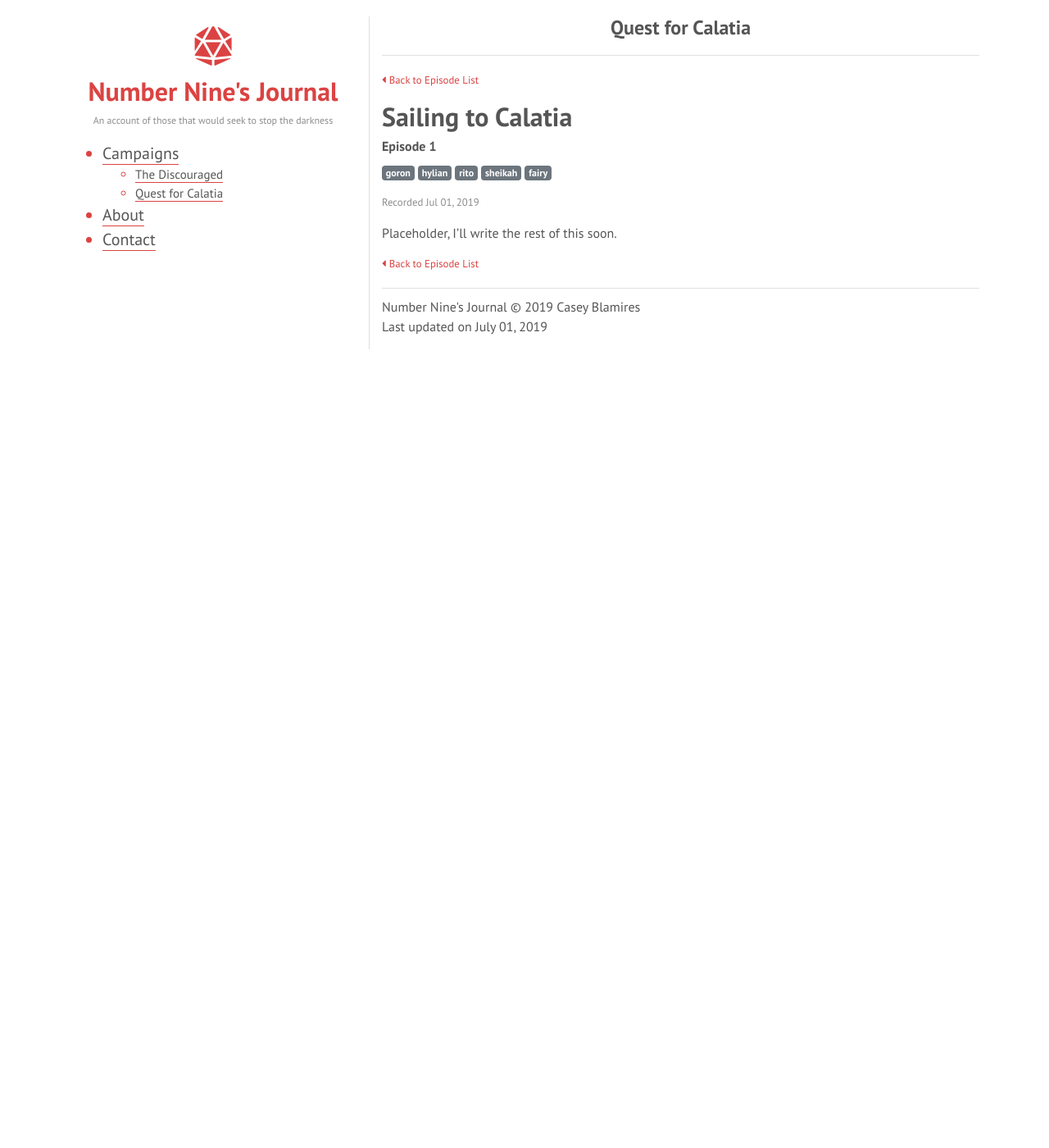
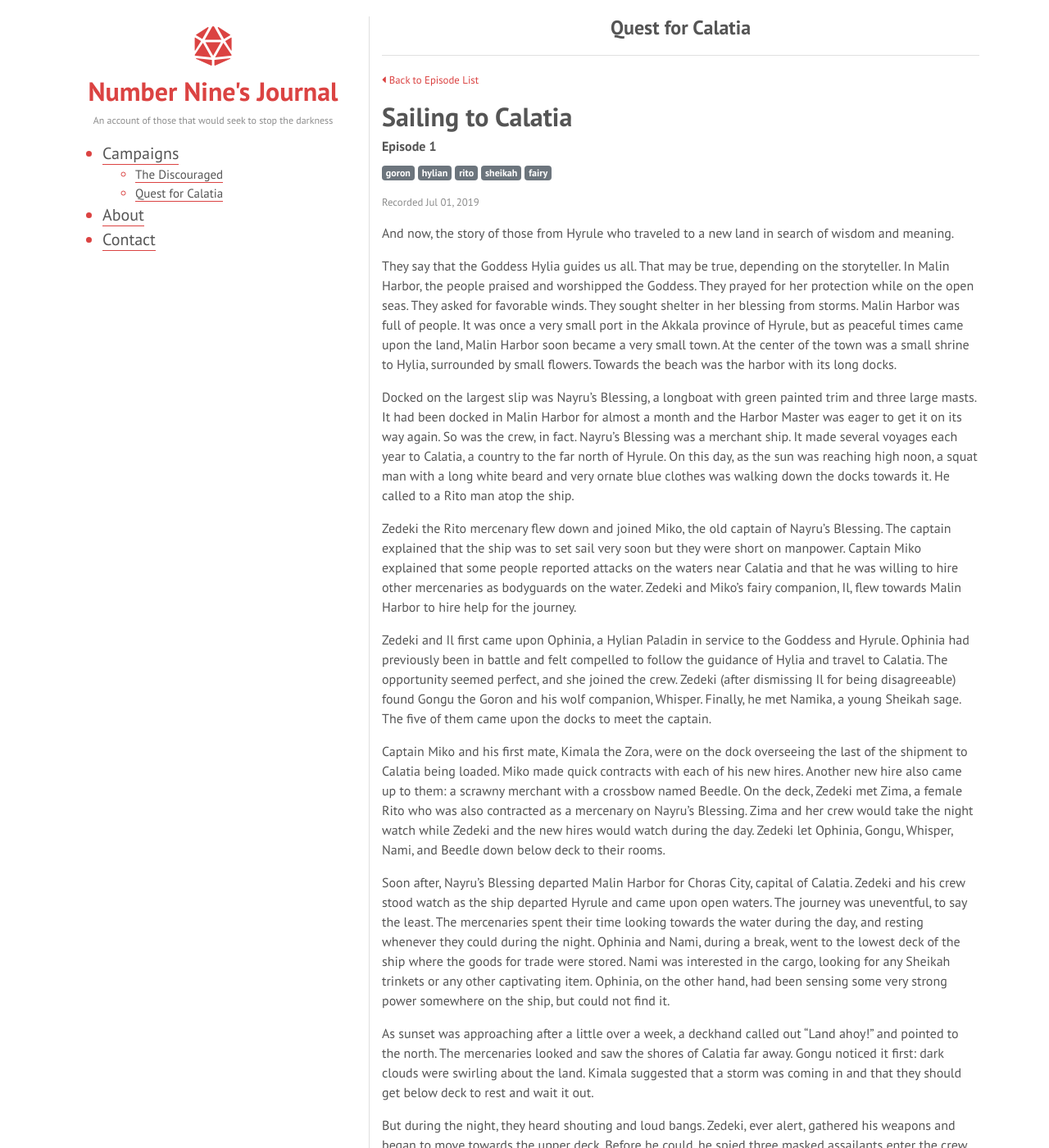
Before and after one commit to clblamires/ninesjournal, a Jekyll site: the page built from _posts/2019-07-01-sailing-to-calatia.md, in a window 1280 px wide and 1400 px high. Shown: the whole window at 82% size. Built offline with Jekyll 4.4.1, drawn with Linux system fonts in a browser that asks for light colours; some of the changed text lies outside the part shown.

Commit message:
Update Episodes “2019-07-01-sailing-to-calatia”

```diff
--- a/_posts/2019-07-01-sailing-to-calatia.md
+++ b/_posts/2019-07-01-sailing-to-calatia.md
@@ -7,4 +7,34 @@ tags: goron hylian rito sheikah fairy
 episode: '1'
 adventure: calatia
 ---
-Placeholder, I'll write the rest of this soon.
+And now, the story of those from Hyrule who traveled to a new land in search of wisdom and meaning.
+
+They say that the Goddess Hylia guides us all. That may be true, depending on the storyteller. In Malin Harbor, the people praised and worshipped the Goddess. They prayed for her protection while on the open seas. They asked for favorable winds. They sought shelter in her blessing from storms. Malin Harbor was full of people. It was once a very small port in the Akkala province of Hyrule, but as peaceful times came upon the land, Malin Harbor soon became a very small town. At the center of the town was a small shrine to Hylia, surrounded by small flowers. Towards the beach was the harbor with its long docks.
+
+Docked on the largest slip was Nayru’s Blessing, a longboat with green painted trim and three large masts. It had been docked in Malin Harbor for almost a month and the Harbor Master was eager to get it on its way again. So was the crew, in fact. Nayru’s Blessing was a merchant ship. It made several voyages each year to Calatia, a country to the far north of Hyrule. On this day, as the sun was reaching high noon, a squat man with a long white beard and very ornate blue clothes was walking down the docks towards it. He called to a Rito man atop the ship.
+
+Zedeki the Rito mercenary flew down and joined Miko, the old captain of Nayru’s Blessing. The captain explained that the ship was to set sail very soon but they were short on manpower. Captain Miko explained that some people reported attacks on the waters near Calatia and that he was willing to hire other mercenaries as bodyguards on the water. Zedeki and Miko’s fairy companion, Il, flew towards Malin Harbor to hire help for the journey.
+
+Zedeki and Il first came upon Ophinia, a Hylian Paladin in service to the Goddess and Hyrule. Ophinia had previously been in battle and felt compelled to follow the guidance of Hylia and travel to Calatia. The opportunity seemed perfect, and she joined the crew. Zedeki (after dismissing Il for being disagreeable) found Gongu the Goron and his wolf companion, Whisper. Finally, he met Namika, a young Sheikah sage. The five of them came upon the docks to meet the captain.
+
+Captain Miko and his first mate, Kimala the Zora, were on the dock overseeing the last of the shipment to Calatia being loaded. Miko made quick contracts with each of his new hires. Another new hire also came up to them: a scrawny merchant with a crossbow named Beedle. On the deck, Zedeki met Zima, a female Rito who was also contracted as a mercenary on Nayru’s Blessing. Zima and her crew would take the night watch while Zedeki and the new hires would watch during the day. Zedeki let Ophinia, Gongu, Whisper, Nami, and Beedle down below deck to their rooms.
+
+Soon after, Nayru’s Blessing departed Malin Harbor for Choras City, capital of Calatia. Zedeki and his crew stood watch as the ship departed Hyrule and came upon open waters. The journey was uneventful, to say the least. The mercenaries spent their time looking towards the water during the day, and resting whenever they could during the night. Ophinia and Nami, during a break, went to the lowest deck of the ship where the goods for trade were stored. Nami was interested in the cargo, looking for any Sheikah trinkets or any other captivating item. Ophinia, on the other hand, had been sensing some very strong power somewhere on the ship, but could not find it.
+
+As sunset was approaching after a little over a week, a deckhand called out “Land ahoy!” and pointed to the north. The mercenaries looked and saw the shores of Calatia far away. Gongu noticed it first: dark clouds were swirling about the land. Kimala suggested that a storm was coming in and that they should get below deck to rest and wait it out.
+
+But during the night, they heard shouting and loud bangs. Zedeki, ever alert, gathered his weapons and began to move towards the upper deck. Before he could, he spied three masked assailants enter the crew cabin deck, all armed with crossbows.
+
+“There are more down here. Kill them, too!” shouted one.
+
+Zedeki called out to his comrades and fired an arrow. Ophinia, Nami, Gongu, Whisper, and poor Beedle came out of their rooms and armed themselves. Nami and Gongu fired their bows, while Whisper and Ophinia rushed the attackers. Arrows zipped back and forth. Ophinia and Nami each took down one of the masked attackers before the last of the three called out, “I need help down here!” and two more joined the fight.
+
+These two were spellcasters, throwing magic at the group. Ophinia and Whisper each took heavy hits before the last thug and one of the mages were defeated. The last mage turned and fled with the mercenaries in pursuit.
+
+As they arrived on the deck of the ship, they could see only the remains of the chaos that woke them. One of the masts had fallen. Kimala was dead at the helm. Captain Miko lay on the ground with five arrows protruding from his body. He whispered to them that they were attacked by overwhelming forces. The group turned and saw countless foes at the bow of the ship slaughtering the remains of Nayru’s Blessing’s crew.
+
+The captain had managed to launch one of the lifeboats into the water before he was injured. He commanded Zedeki to take them to shore and get away while he set a bomb to kill as many of the attackers as he could. The group jumped into the lifeboat and began rowing themselves as far away as they could.
+
+Over the sound of the storm, a loud booming voice yelled, “We found it!”
+
+Then Miko’s bomb exploded. Nayru’s Blessing cracked in half and sank beneath the waves.
```
